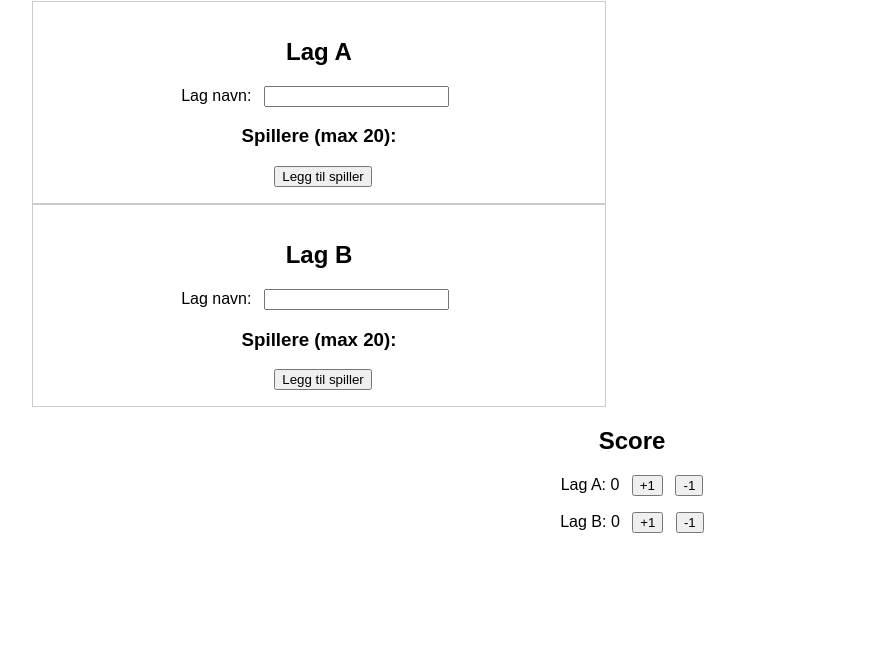
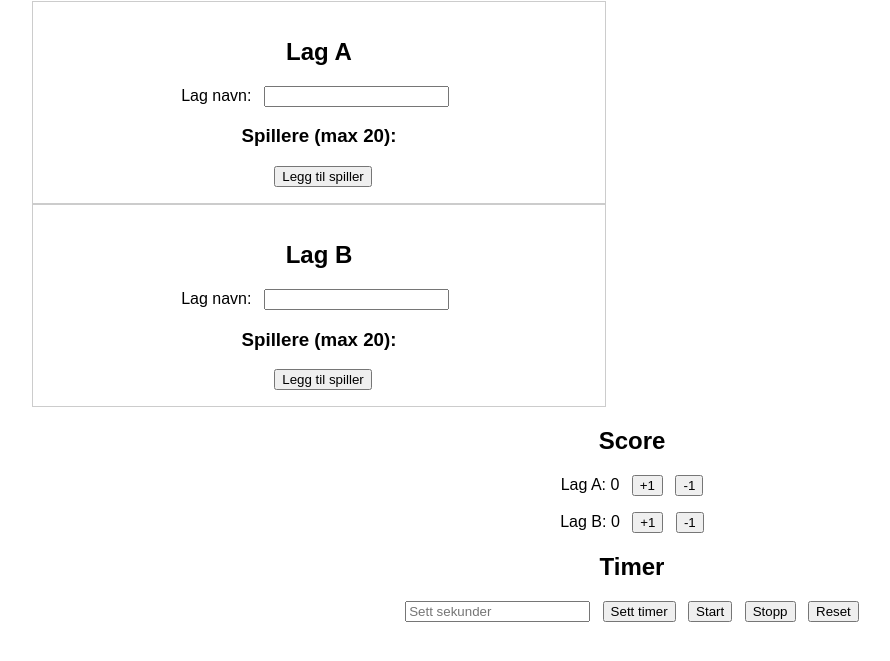
Before and after one commit to JonnaI89/Intern-match, a plain HTML site: page admin.html in a window 1280 px wide. Shown: the part 119-780 px from the top of the page, without its empty margins (8-898 px from the left). Drawn offline with Linux system fonts and the light colour scheme; a script that the page names is missing.

Commit message:
Update admin.html

```diff
--- a/admin.html
+++ b/admin.html
@@ -37,5 +37,14 @@
       <button onclick="changeScore('B',-1)">-1</button>
     </p>
   </div>
+
+  <h2>Timer</h2>
+  <div>
+    <input id="setTimerInput" type="number" min="0" placeholder="Sett sekunder" />
+    <button id="setTimerBtn">Sett timer</button>
+    <button id="startTimerBtn">Start</button>
+    <button id="stopTimerBtn">Stopp</button>
+    <button id="resetTimerBtn">Reset</button>
+  </div>
 </body>
 </html>
```
